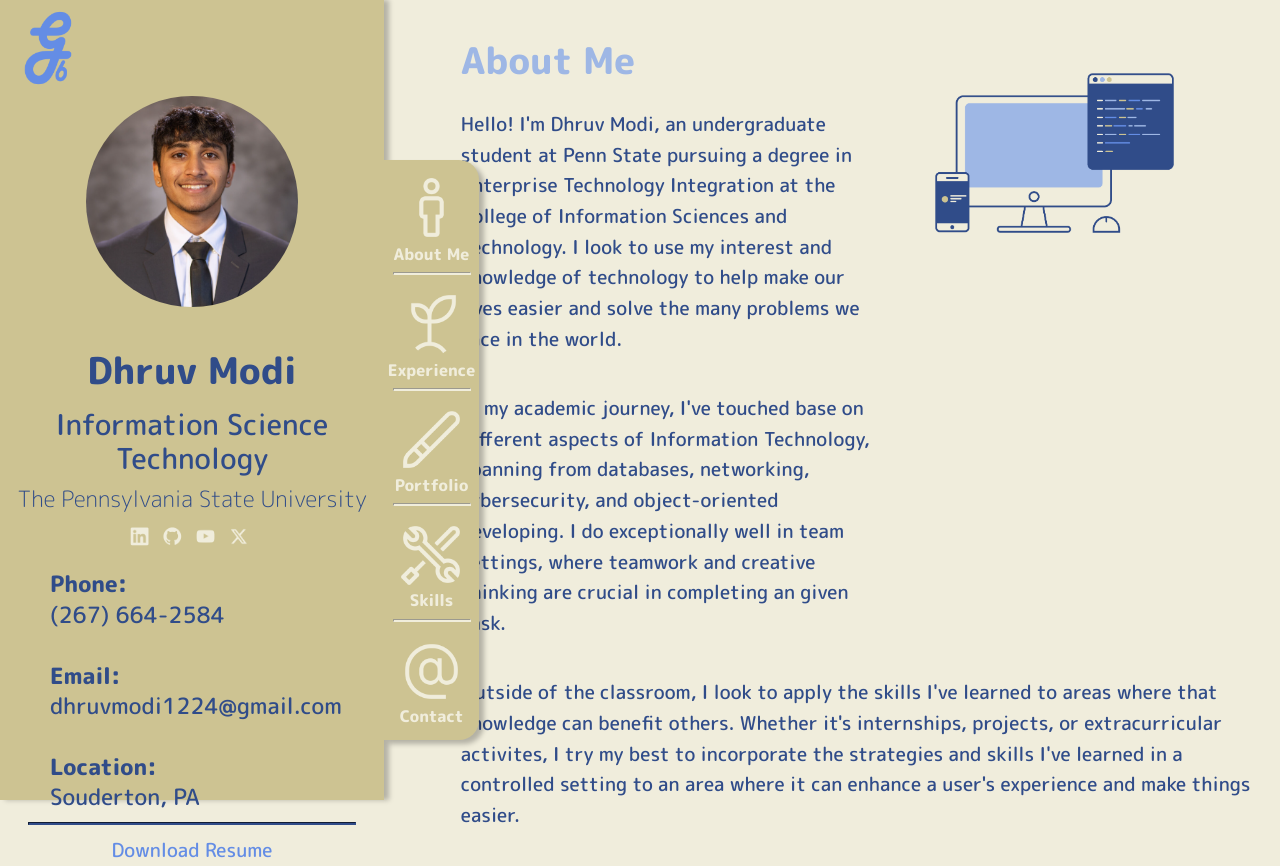
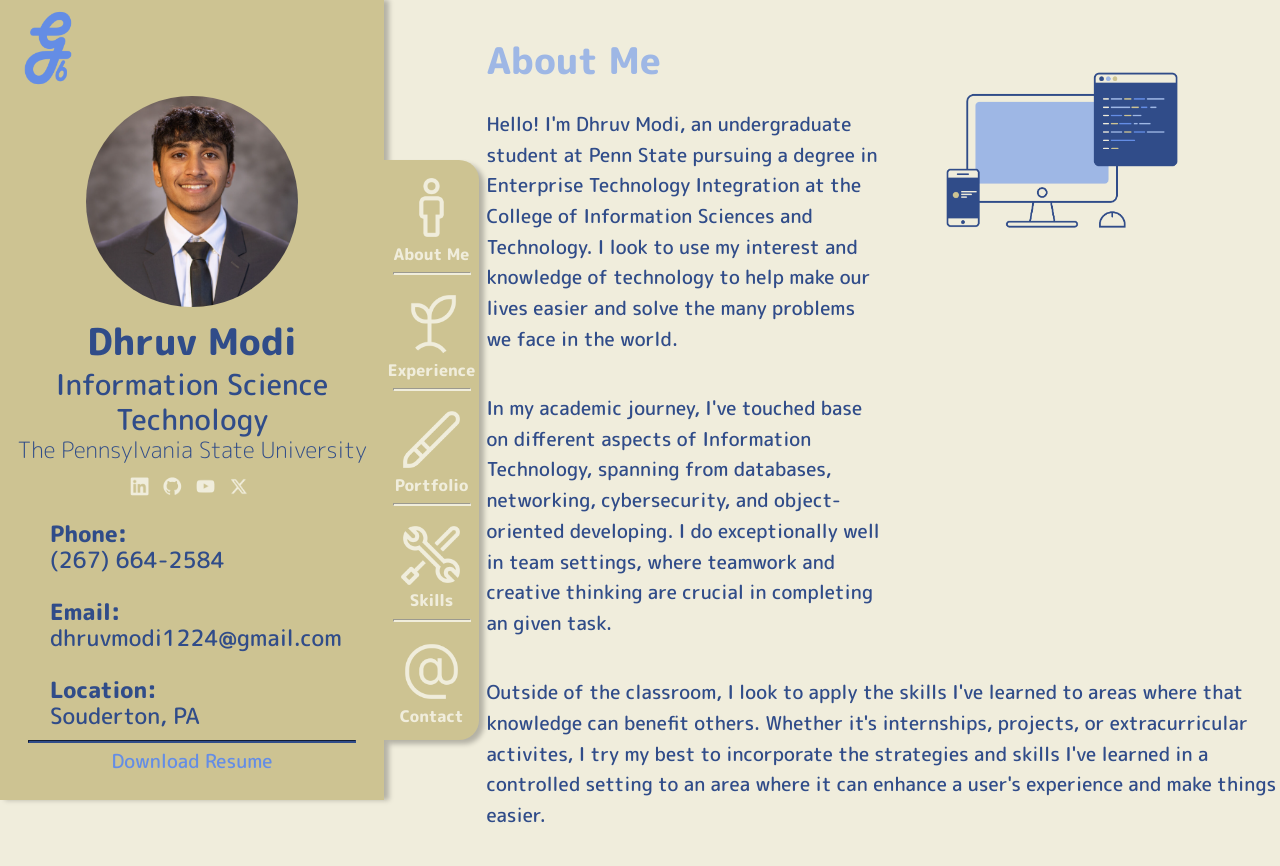
Before and after one commit to mattnickolaus/GroupSixResumeSite, a plain HTML site: page gp_dmodi.html in a window 1280 px wide. Shown: the top 866 px of the page. Drawn offline with Linux system fonts and the light colour scheme.

Commit message:
Reformatting the layout css of the resume pages to account for smaller screens.

```diff
--- a/layout/gp_layout.css
+++ b/layout/gp_layout.css
@@ -8,7 +8,10 @@
   width: 30%;
   height: 100vh;
   box-shadow: 5px 0 5px rgba(0, 0, 0, 0.25);
+  overflow: hidden;
 }
+
+
 
 body nav {
   position: fixed;
@@ -41,12 +44,11 @@ body nav {
     padding-top: 3%;
     padding-left: 13%;
     text-align: left;
-
   }
 }
 
 body article {
-  width: 64%;
+  width: 62%;
   float: right;
   margin-top: 2em;
 }
--- a/styles/gp_styles.css
+++ b/styles/gp_styles.css
@@ -41,21 +41,21 @@ body {
 }
 
 #name{
-  margin-top: 1em;
+  margin-top: 2%;
   font-weight: var(--mplus-extrabold);
   font-size: 2.3em;
   line-height: 1.2em;
 }
 
 #major {
-  margin-top: .5em;
+  margin-top: 1%;
   font-weight: var(--mplus-medium);
   font-size: 1.8em;
   line-height: 1.2em;
 }
 
 #uni {
-  margin-top: .6em;
+  margin-top: 1%;
   font-weight: var(--mplus-light);
   font-size: 1.4em;
 }
@@ -69,10 +69,11 @@ body {
 }
 
 #contactInfo {
+  margin-top: 1%;
   color: var(--dark-blue);
   font-size: 1.4em;
   li {
-    margin-top: .5em;
+    margin-top: 2%;
   }
   .contact-info-label {
     font-weight: var(--mplus-extrabold);
@@ -84,7 +85,7 @@ body {
 
 #sidebar-divider {
   margin-top: 4%;
-  margin-bottom: 4%;
+  margin-bottom: 2%;
   height: 1px;
   width: 85%;
   background-color: var(--dark-blue);
```
Also changed, not shown: gp_mnickolaus.html (indentation only).
